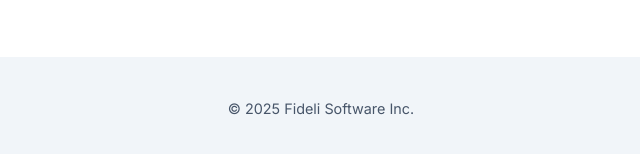
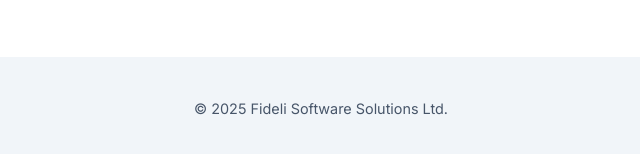
Before and after one commit to Fideli-Software/fideli-software.github.io, a plain HTML site: page index.html in a window 1280 px wide. Shown: the part 1065-1219 px from the top of the page, 319-959 px from the left. Drawn offline with Linux system fonts and the light colour scheme.

Commit message:
Update company name to Fideli Software Solutions Ltd.

```diff
--- a/index.html
+++ b/index.html
@@ -3,7 +3,7 @@
 <head>
   <meta charset="UTF-8" />
   <meta name="viewport" content="width=device-width, initial-scale=1.0" />
-  <title>Fideli Software Inc.</title>
+  <title>Fideli Software Solutions Ltd.</title>
   <link rel="preconnect" href="https://fonts.googleapis.com">
   <link href="https://fonts.googleapis.com/css2?family=Inter:wght@300;400;600&display=swap" rel="stylesheet">
   <link rel="stylesheet" href="styles.css" />
@@ -60,7 +60,7 @@
   </main>
 
   <footer>
-    © <span id="year"></span> Fideli Software Inc.
+    © <span id="year"></span> Fideli Software Solutions Ltd.
   </footer>
 
 <script>
```
